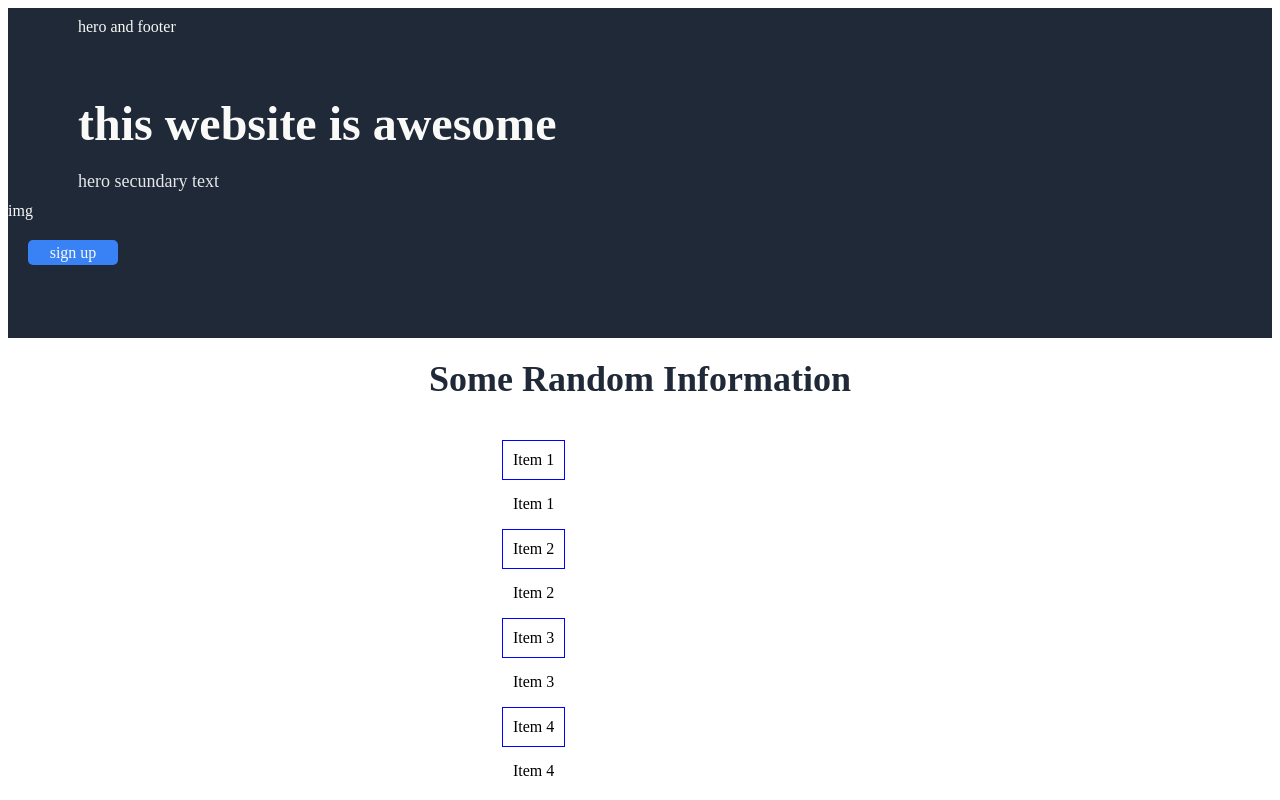
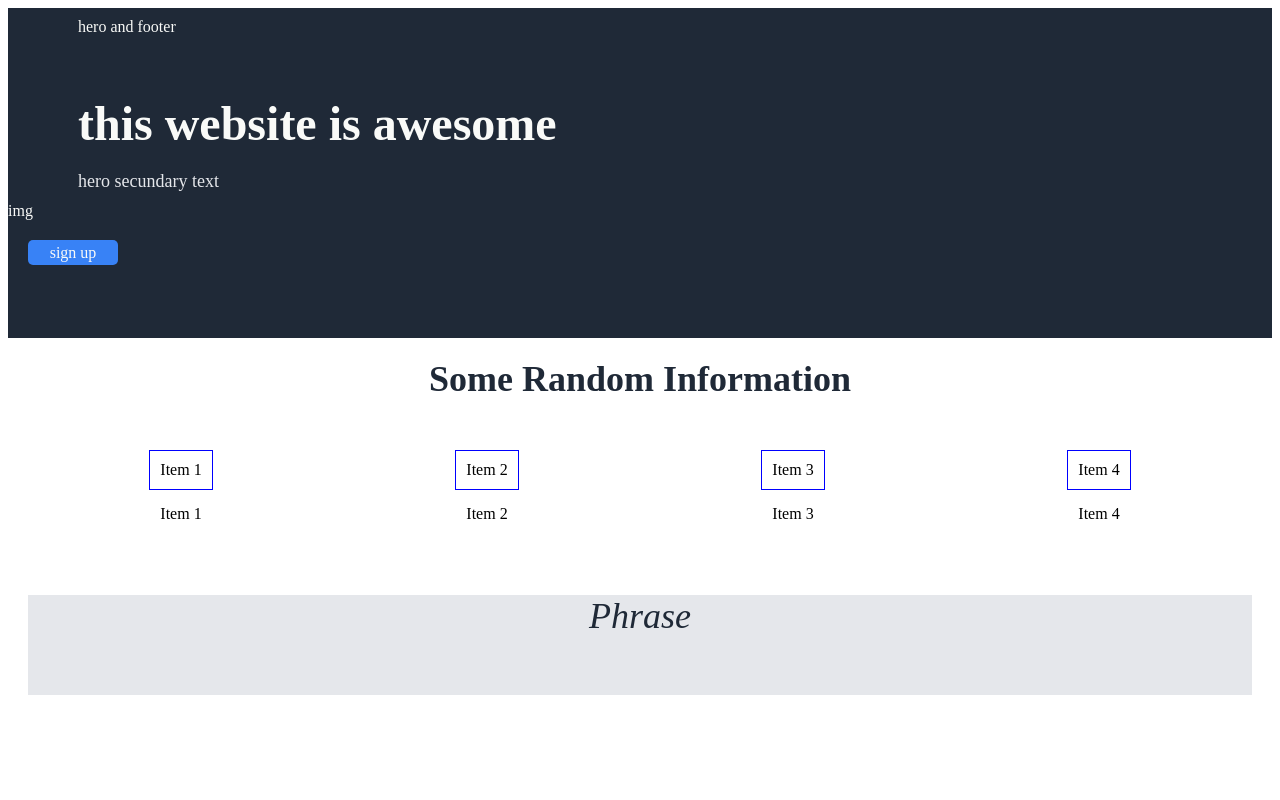
Before and after one commit to k1llgray/CSS_project, a plain HTML site: page index.html in a window 1280 px wide. Shown: the top 800 px of the page. Drawn offline with Linux system fonts and the light colour scheme.

Commit message:
fix the flex-direction problem in section 2

```diff
--- a/index.html
+++ b/index.html
@@ -51,24 +51,30 @@
             }
             .container {
                 display: flex;
+                flex-direction: row;
+                justify-content: space-around;
+                align-items: center;
+                padding: 20px;
+            }
+
+            .item-container {
+                display: flex;
                 flex-direction: column;
                 align-items: center;
-                width: 80%;
-                padding: 20px;
             }
 
             .item {
                 display: flex;
-                flex-direction: column;
                 align-items: center;
                 padding: 10px;
                 border: 1px solid blue;
-                margin-bottom: 10px;
+                margin: 10px;
             }
 
             .item-text {
                 margin-top: 5px;
             }
+
             .section3 {
                 background-color: #E5E7EB;
                 color: #1F2937;
@@ -96,14 +102,25 @@
         <div class="section2">
             <div id="header">Some Random Information</div>
             <div class="container">
+                <div class="item-container">
                     <div class="item">Item 1</div>
                     <p class="item-text">Item 1</p>
+                </div>
+
+                <div class="item-container">
                     <div class="item">Item 2</div>
                     <p class="item-text">Item 2</p>
+                </div>
+
+                <div class="item-container">
                     <div class="item">Item 3</div>
                     <p class="item-text">Item 3</p>
+                </div>
+
+                <div class="item-container">
                     <div class="item">Item 4</div>
                     <p class="item-text">Item 4</p>
+                </div>
             </div>
         </div>
         <div class="section3">
```
Lines whose indentation alone changed are shown as unchanged.
